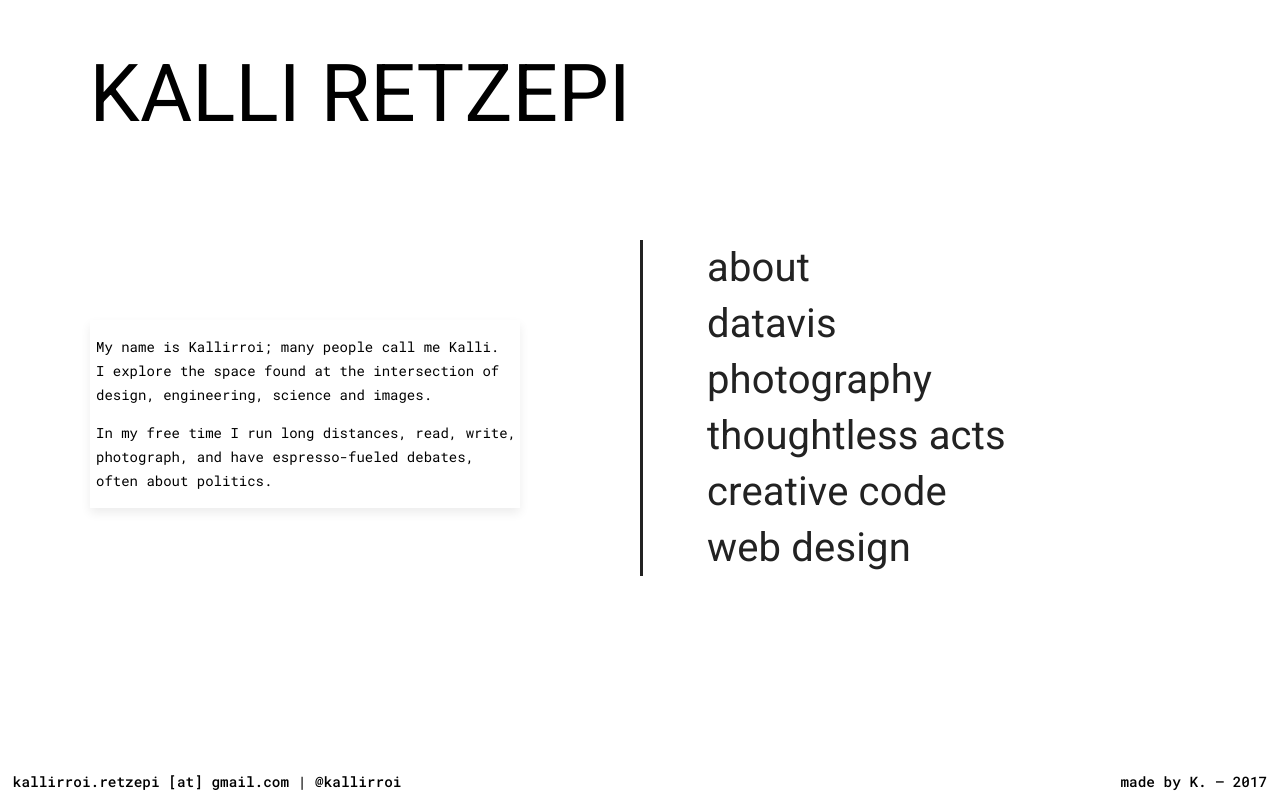
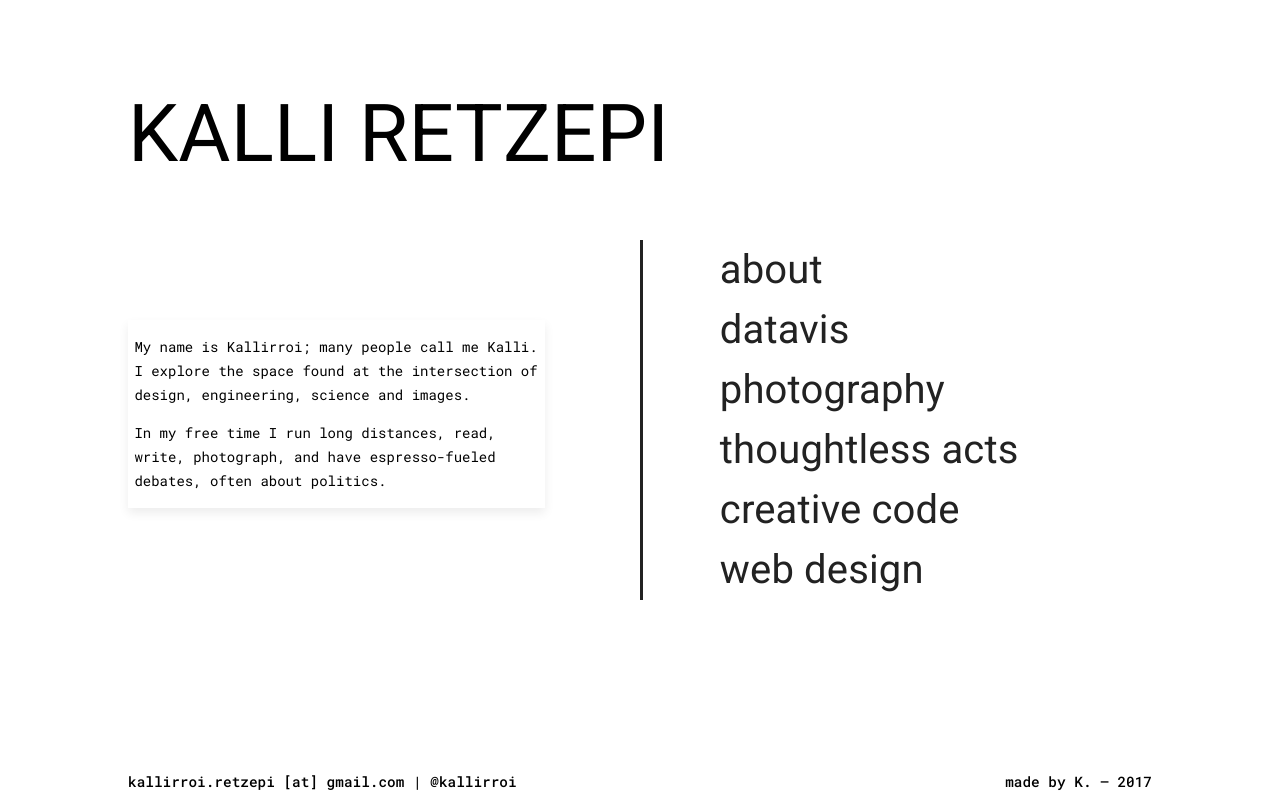
Before and after one commit to Kallirroi/K, a React (Create React App) app: page / in a window 1280 px wide. Built offline with nearby package versions, Linux system fonts and the light colour scheme.

Commit message:
tighter layout

```diff
--- a/public/index.html
+++ b/public/index.html
@@ -13,7 +13,7 @@
       work correctly both with client-side routing and a non-root public URL.
       Learn how to configure a non-root public URL by running `npm run build`.
     -->
-    <title>Kalli</title>
+    <title>kalli.website</title>
     <script>
       (function(i,s,o,g,r,a,m){i['GoogleAnalyticsObject']=r;i[r]=i[r]||function(){
       (i[r].q=i[r].q||[]).push(arguments)},i[r].l=1*new Date();a=s.createElement(o),
--- a/src/App.css
+++ b/src/App.css
@@ -12,8 +12,8 @@
 }
 
 .App-header {
-  top: 10vh;
-  left: 7vw;
+  top: 15vh;
+  left: 10vw;
   /*font-family: 'Roboto Mono';*/
   font-size: 80px;
   text-transform: uppercase;
@@ -33,12 +33,12 @@
   /*height: 40vh;*/
   letter-spacing: 0.01rem;
   border-left: 3px solid #222;
-  padding-left: 5vw;
+  padding-left: 6vw;
 }
 
 .Item {
   font-weight: 300;
-  line-height: 56px;
+  line-height: 60px;
   font-weight: 400;
 }
 
@@ -53,9 +53,9 @@
   font-size: 14px;
   line-height: 24px;
   font-weight: 400;
-  left: 7vw;
+  left: 10vw;
   top: 40vh;
-  width:  33vw;
+  width:  32vw;
   display: block;
   position: absolute;
   padding: 0.1vh 0.1vw 0.1vh 0.5vw;
@@ -83,7 +83,7 @@
 }
 
 .ItemDetails:hover {
-  cursor: move;
+  cursor: url(cursor_move.png), auto;
 }
 
 @keyframes jitter {
@@ -101,7 +101,6 @@
 a {
   text-decoration: none;
   color: inherit;
-  cursor: inherit;
   cursor: url(cursor_oval.png), auto;
 }
 
@@ -134,7 +133,7 @@ iframe {
   position: fixed;
   bottom: 2vh;
   height: 2vh;
-  left: 1vw;
+  left: 10vw;
 }
 
 .footer {
@@ -143,5 +142,5 @@ iframe {
   position: fixed;
   bottom: 2vh;
   height: 2vh;
-  right: 1vw;
+  right: 10vw;
 }
```
Also changed, not shown: src/cursor_move.png (added).
